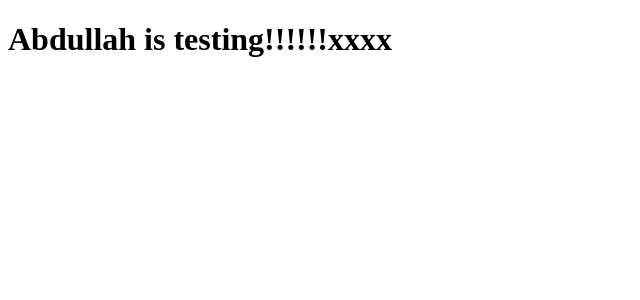
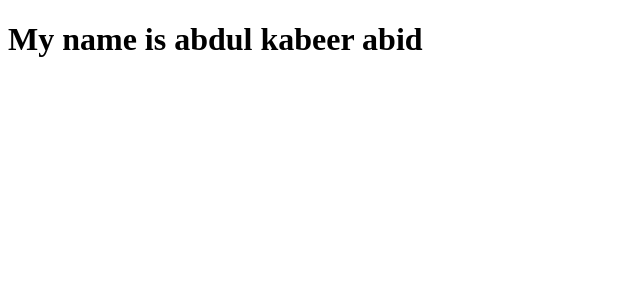
Before and after one commit to Abdulkabeerabid1/portfolioWebsite, a React (Vite) app: page / in a window 1280 px wide. Shown: the top 300 px of the page, without its empty margins (0-640 px from the left). Built offline with nearby package versions, Linux system fonts and the light colour scheme.

Commit message:
changing

```diff
--- a/src/FirstComp.jsx
+++ b/src/FirstComp.jsx
@@ -3,7 +3,7 @@ import React from "react";
 export default function FirstComp() {
   return (
     <div>
-      <h1>Abdullah is testing!!!!!!xxxx </h1>
+      <h1>My name is abdul kabeer abid</h1>
     </div>
   );
 }
```
